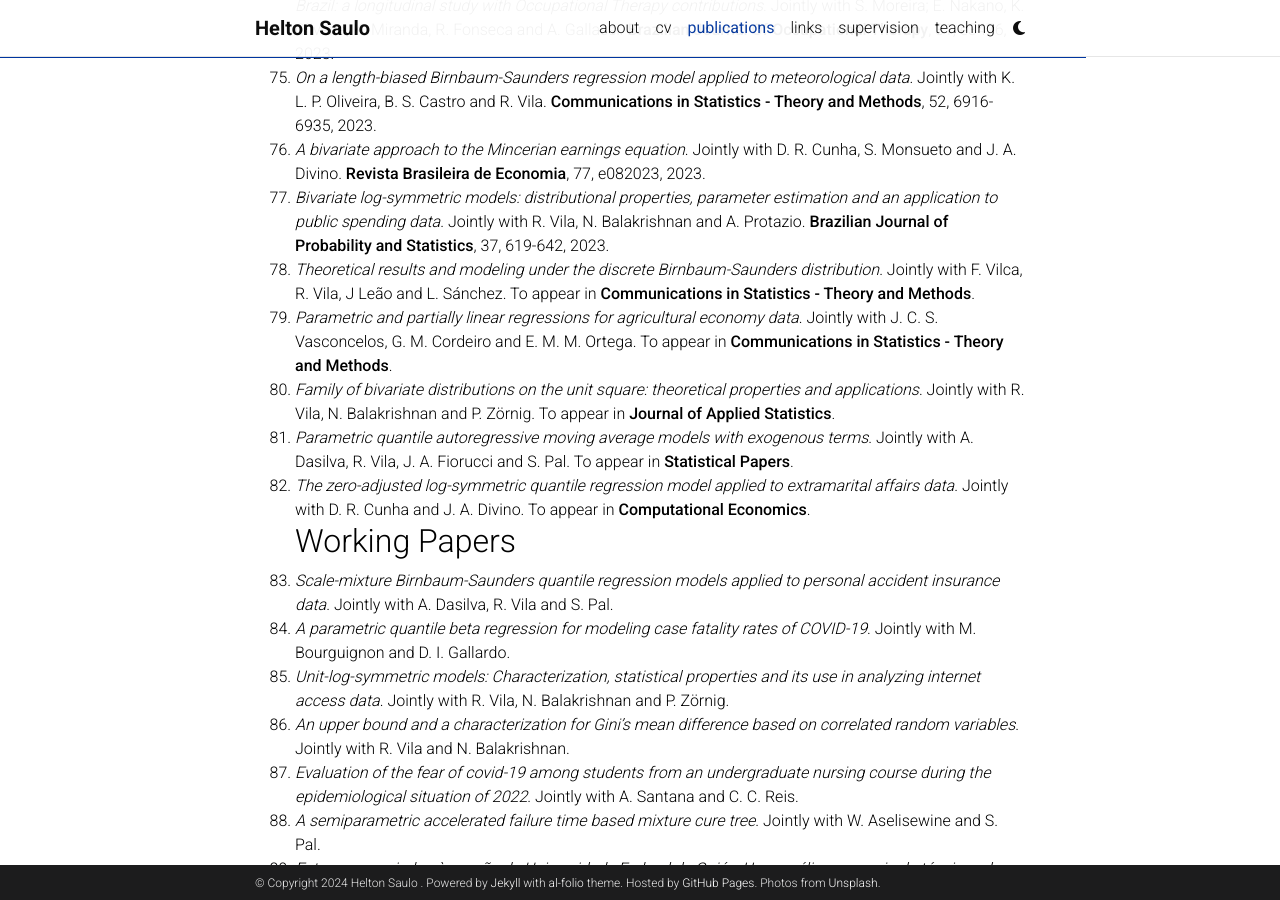
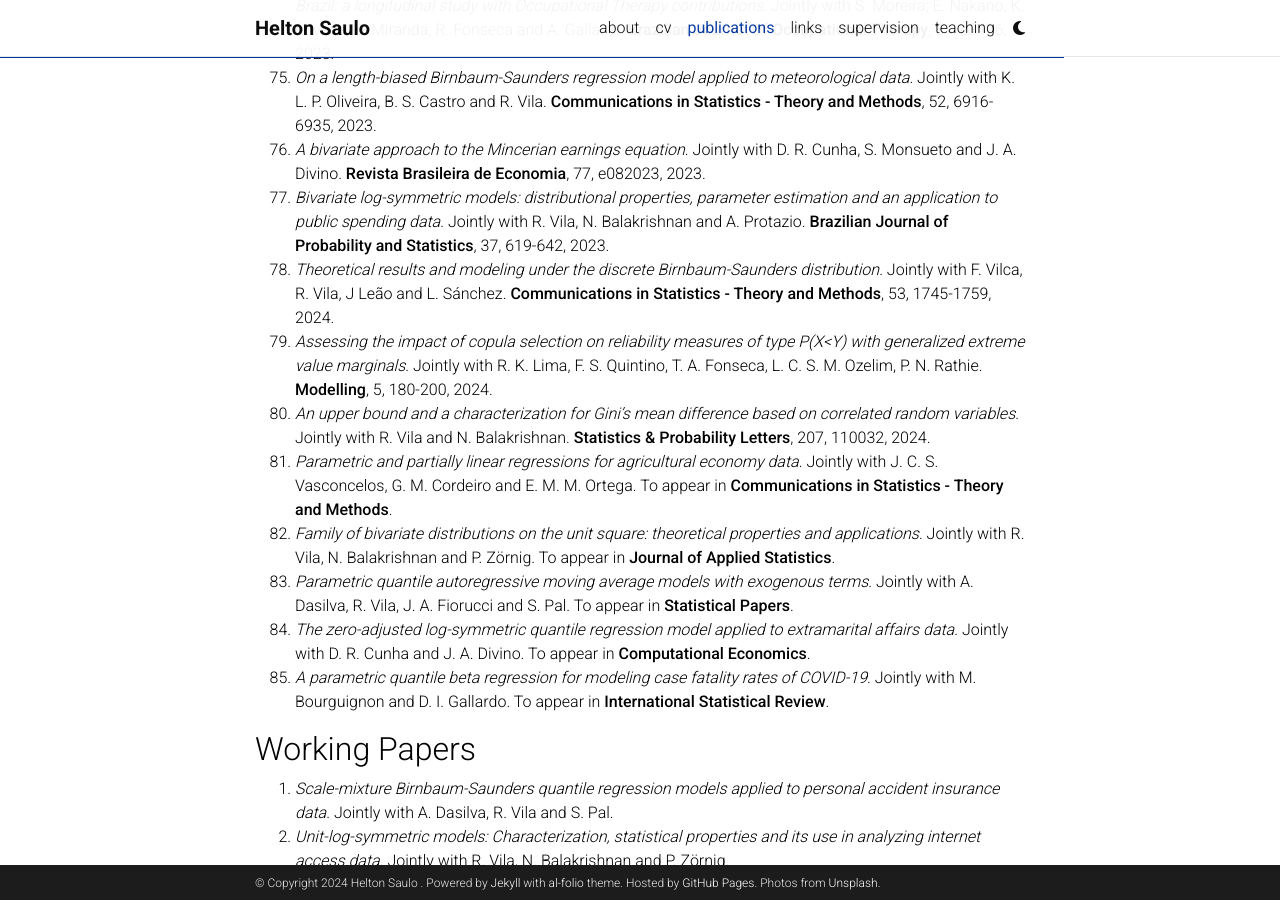
Before and after one commit to heltonsaulo/heltonsaulo.github.io, a Jekyll site: the page built from _pages/Journal.md, in a window 1280 px wide and 900 px high, scrolled down 4533 px. Built offline with Jekyll 4.4.1, drawn with Linux system fonts in a browser that asks for light colours; comment, search, counter and statistics services are not loaded; a style sheet for code colours, icons or effects is not loaded.

Commit message:
Update Journal.md

```diff
--- a/_pages/Journal.md
+++ b/_pages/Journal.md
@@ -85,29 +85,31 @@
   75.  [_On a length-biased Birnbaum-Saunders regression model applied to meteorological data_](https://doi.org/10.1080/03610926.2022.2037642). Jointly with K. L. P. Oliveira, B. S. Castro and R. Vila. **Communications in Statistics - Theory and Methods**, 52, 6916-6935, 2023.
   76.  [_A bivariate approach to the Mincerian earnings equation_](https://doi.org/10.5935/0034-7140.20230008). Jointly with D. R. Cunha, S. Monsueto and J. A. Divino. **Revista Brasileira de Economia**, 77, e082023, 2023.
   77.  [_Bivariate log-symmetric models: distributional properties, parameter estimation and an application to public spending data_](https://arxiv.org/abs/2211.13839). Jointly with R. Vila, N. Balakrishnan and A. Protazio. **Brazilian Journal of Probability and Statistics**, 37, 619-642, 2023.
-  78.  [_Theoretical results and modeling under the discrete Birnbaum-Saunders distribution_](https://doi.org/10.1080/03610926.2022.2037642). Jointly with F. Vilca, R. Vila, J Leão and L. Sánchez. To appear in **Communications in Statistics - Theory and Methods**.
-  79.  [_Parametric and partially linear regressions for agricultural economy data_](https://doi.org/10.1080/03610926.2022.2117987). Jointly with J. C. S. Vasconcelos, G. M. Cordeiro and E. M. M. Ortega. To appear in **Communications in Statistics - Theory and Methods**.
-  80.  [_Family of bivariate distributions on the unit square: theoretical properties and applications_](https://doi.org/10.1080/02664763.2023.2232127). Jointly with R. Vila, N. Balakrishnan and P. Zörnig. To appear in **Journal of Applied Statistics**.
-  81.  [_Parametric quantile autoregressive moving average models with exogenous terms_](https://doi.org/10.1007/s00362-023-01459-4). Jointly with A. Dasilva, R. Vila, J. A. Fiorucci and S. Pal. To appear in **Statistical Papers**.
-  82.  [_The zero-adjusted log-symmetric quantile regression model applied to extramarital affairs data_](https://arxiv.org/abs/2105.03806). Jointly with D. R. Cunha and J. A. Divino. To appear in **Computational Economics**.
+  78.  [_Theoretical results and modeling under the discrete Birnbaum-Saunders distribution_](https://doi.org/10.1080/03610926.2022.2110843). Jointly with F. Vilca, R. Vila, J Leão and L. Sánchez. **Communications in Statistics - Theory and Methods**, 53, 1745-1759, 2024.
+  79.  [_Assessing the impact of copula selection on reliability measures of type P(X<Y) with generalized extreme value marginals_](https://doi.org/10.3390/modelling5010010). Jointly with R. K. Lima, F. S. Quintino, T. A. Fonseca, L. C. S. M. Ozelim, P. N. Rathie. **Modelling**, 5, 180-200, 2024.
+  80.  [ _An upper bound and a characterization for Gini’s mean difference based on correlated random variables_](https://arxiv.org/abs/2301.07229). Jointly with R. Vila and N. Balakrishnan. **Statistics & Probability Letters**, 207, 110032, 2024.
+  81.  [_Parametric and partially linear regressions for agricultural economy data_](https://doi.org/10.1080/03610926.2022.2117987). Jointly with J. C. S. Vasconcelos, G. M. Cordeiro and E. M. M. Ortega. To appear in **Communications in Statistics - Theory and Methods**.
+  82.  [_Family of bivariate distributions on the unit square: theoretical properties and applications_](https://doi.org/10.1080/02664763.2023.2232127). Jointly with R. Vila, N. Balakrishnan and P. Zörnig. To appear in **Journal of Applied Statistics**.
+  83.  [_Parametric quantile autoregressive moving average models with exogenous terms_](https://doi.org/10.1007/s00362-023-01459-4). Jointly with A. Dasilva, R. Vila, J. A. Fiorucci and S. Pal. To appear in **Statistical Papers**.
+  84.  [_The zero-adjusted log-symmetric quantile regression model applied to extramarital affairs data_](https://doi.org/10.1007/s10614-023-10420-4). Jointly with D. R. Cunha and J. A. Divino. To appear in **Computational Economics**.
+  85.  [_A parametric quantile beta regression for modeling case fatality rates of COVID-19_](https://arxiv.org/abs/2110.04428). Jointly with M. Bourguignon and  D. I. Gallardo. To appear in **International Statistical Review**.
+
 ## Working Papers
-  83.  [_Scale-mixture Birnbaum-Saunders quantile regression models applied to personal accident insurance data_](https://arxiv.org/abs/2107.10365). Jointly with A. Dasilva, R. Vila and S. Pal.
-  84.  [_A parametric quantile beta regression for modeling case fatality rates of COVID-19_](https://arxiv.org/abs/2110.04428). Jointly with M. Bourguignon and  D. I. Gallardo.
-  85.  [_Unit-log-symmetric models: Characterization, statistical properties and its use in analyzing internet access data_](https://arxiv.org/abs/2211.14427). Jointly with R. Vila, N. Balakrishnan and P. Zörnig.
-  86.   [_An upper bound and a characterization for Gini’s mean difference based on correlated random variables_](https://arxiv.org/abs/2301.07229). Jointly with R. Vila and N. Balakrishnan.
-  87.   [_Evaluation of the fear of covid-19 among students from an undergraduate nursing course during the epidemiological situation of 2022_](https://). Jointly with A. Santana and C. C. Reis.
-  88.   [_A semiparametric accelerated failure time based mixture cure tree_](https://). Jointly with W. Aselisewine and S. Pal.
-  89.   [_Fatores associados à evasão da Universidade Federal de Goiás: Uma análise por meio de técnicas de sobrevivência_](https://). Jointly with N. Damasceno, M. Piscoya, R. Fernandez and A. Vasconcelos.
-  90.   [_An empirical analysis for Public-Private Partnership projects in the transport sector_](https://). Jointly with V. Rebelo, R. Fernandez and C. Shikida.
-  91.   [_Avaliação da vulnerabilidade em saúde e cognição em idosos da Atenção Primária à Saúde_](https://). Jointly with H. S. Cruz, V. Z. M. Silva, A. Santana.
-  92.   [_Generalized extended skew-elliptical Heckman models and their characterization_](https://). Jointly with R. Vila, C. Marchant and V. Leiva.
-  93.   [_Bivariate autoregressive conditional models: A new method for jointly modeling duration and number of transactions of irregularly spaced financial data_](https://). Jointly with S. Pal and R. Vila.
-  94.   [_A multivariate Birnbaum-Saunders lifetime regression model_](https://). Jointly with F. Vilca and R. C. Zeller.
-  95.   [_Family of multivariate distributions for modeling data with positive support: Properties, regression and applications_](https://). Jointly with J. Monterios, R. Vila and F Quintino.
-  96.   [_Multivariate asymmetric distributions on the unit hypercube: Properties, regression and applications_](https://). Jointly with L. Santos, R. Vila and F Quintino.
-  97.   [_Parametric quantile autoregressive conditional duration models with application to intraday value-at-risk_](https://arxiv.org/abs/2308.15571v1). Jointly with S. Pal, R,. Souza, R. Vila and A. Dasilva.
+  86.  [_Scale-mixture Birnbaum-Saunders quantile regression models applied to personal accident insurance data_](https://arxiv.org/abs/2107.10365). Jointly with A. Dasilva, R. Vila and S. Pal.
+  87.  [_Unit-log-symmetric models: Characterization, statistical properties and its use in analyzing internet access data_](https://arxiv.org/abs/2211.14427). Jointly with R. Vila, N. Balakrishnan and P. Zörnig.
+  88.  [_Evaluation of the fear of covid-19 among students from an undergraduate nursing course during the epidemiological situation of 2022_](https://). Jointly with A. Santana and C. C. Reis.
+  89.   [_A semiparametric accelerated failure time based mixture cure tree_](https://). Jointly with W. Aselisewine and S. Pal.
+  90.   [_Fatores associados à evasão da Universidade Federal de Goiás: Uma análise por meio de técnicas de sobrevivência_](https://). Jointly with N. Damasceno, M. Piscoya, R. Fernandez and A. Vasconcelos.
+  91.   [_An empirical analysis for Public-Private Partnership projects in the transport sector_](https://). Jointly with V. Rebelo, R. Fernandez and C. Shikida.
+  92.   [_Avaliação da vulnerabilidade em saúde e cognição em idosos da Atenção Primária à Saúde_](https://). Jointly with H. S. Cruz, V. Z. M. Silva, A. Santana.
+  93.   [_Generalized extended skew-elliptical Heckman models and their characterization_](https://). Jointly with R. Vila, C. Marchant and V. Leiva.
+  94.   [_Bivariate autoregressive conditional models: A new method for jointly modeling duration and number of transactions of irregularly spaced financial data_](https://). Jointly with S. Pal and R. Vila.
+  95.   [_A multivariate Birnbaum-Saunders lifetime regression model_](https://). Jointly with F. Vilca and R. C. Zeller.
+  96.   [_Family of multivariate distributions for modeling data with positive support: Properties, regression and applications_](https://). Jointly with J. Monterios, R. Vila and F Quintino.
+  97.   [_Multivariate asymmetric distributions on the unit hypercube: Properties, regression and applications_](https://). Jointly with L. Santos, R. Vila and F Quintino.
+  98.   [_Parametric quantile autoregressive conditional duration models with application to intraday value-at-risk_](https://arxiv.org/abs/2308.15571v1). Jointly with S. Pal, R,. Souza, R. Vila and A. Dasilva.
 ## Book Chapters
-  98.  [_Monitoring environmental risk by a methodology based on control charts_](https://link.springer.com/chapter/10.1007/978-3-319-18029-8_14). Jointly with V. Leiva and F. Ruggeri. In **Risk Assessment Challenges: Theory and Practice** (Eds. C. Kitsos, T.A. Oliveira, S. Gulati and S. Rigas), Springer, 2015.
-  99.  [_Environmental applications based on Birnbaum-Saunders models_](https://link.springer.com/chapter/10.1007/978-981-10-5370-2_14). Jointly with V. Leiva. In **Mathematical and Statistical Applications in Life Sciences and Engineering** (Eds. M. R. Adhikari,  Y. P. Chaubey,  and A. Adhikari), Springer, 2017.
- 100.  [_Statistical quality control and reliability analysis using the Birnbaum-Saunders distribution with industrial applications_](https://link.springer.com/chapter/10.1007/978-3-030-20709-0_2). Jointly with V. Leiva, C. Marchant, F. Ruggeri, H. Saulo. In **Statistical Quality Technologies: Theory and Practice** (Eds. Y. Lio, H. Keung, T. Ng, T-R. Tsai and D-G. Chen), Springer, 2019.
- 101.  [_Multivariate methods to monitor the risk of critical episodes of environmental contamination using an asymmetric distribution with data of Santiago, Chile_](https://doi.org/10.1016/B978-0-323-85698-0.00024-1). Jointly with C. Marchant, V. Leiva and R. Vila. In **Risk, Reliability and Sustainable Remediation in the Field of Civil and Environmental Engineering** (Eds. T. Roshni, P. Samui, D. T. Bui, D. Kim, R. Khatibi), Elsevier, 2022.
+  99.  [_Monitoring environmental risk by a methodology based on control charts_](https://link.springer.com/chapter/10.1007/978-3-319-18029-8_14). Jointly with V. Leiva and F. Ruggeri. In **Risk Assessment Challenges: Theory and Practice** (Eds. C. Kitsos, T.A. Oliveira, S. Gulati and S. Rigas), Springer, 2015.
+ 100.  [_Environmental applications based on Birnbaum-Saunders models_](https://link.springer.com/chapter/10.1007/978-981-10-5370-2_14). Jointly with V. Leiva. In **Mathematical and Statistical Applications in Life Sciences and Engineering** (Eds. M. R. Adhikari,  Y. P. Chaubey,  and A. Adhikari), Springer, 2017.
+ 101.  [_Statistical quality control and reliability analysis using the Birnbaum-Saunders distribution with industrial applications_](https://link.springer.com/chapter/10.1007/978-3-030-20709-0_2). Jointly with V. Leiva, C. Marchant, F. Ruggeri, H. Saulo. In **Statistical Quality Technologies: Theory and Practice** (Eds. Y. Lio, H. Keung, T. Ng, T-R. Tsai and D-G. Chen), Springer, 2019.
+ 102.  [_Multivariate methods to monitor the risk of critical episodes of environmental contamination using an asymmetric distribution with data of Santiago, Chile_](https://doi.org/10.1016/B978-0-323-85698-0.00024-1). Jointly with C. Marchant, V. Leiva and R. Vila. In **Risk, Reliability and Sustainable Remediation in the Field of Civil and Environmental Engineering** (Eds. T. Roshni, P. Samui, D. T. Bui, D. Kim, R. Khatibi), Elsevier, 2022.
```
